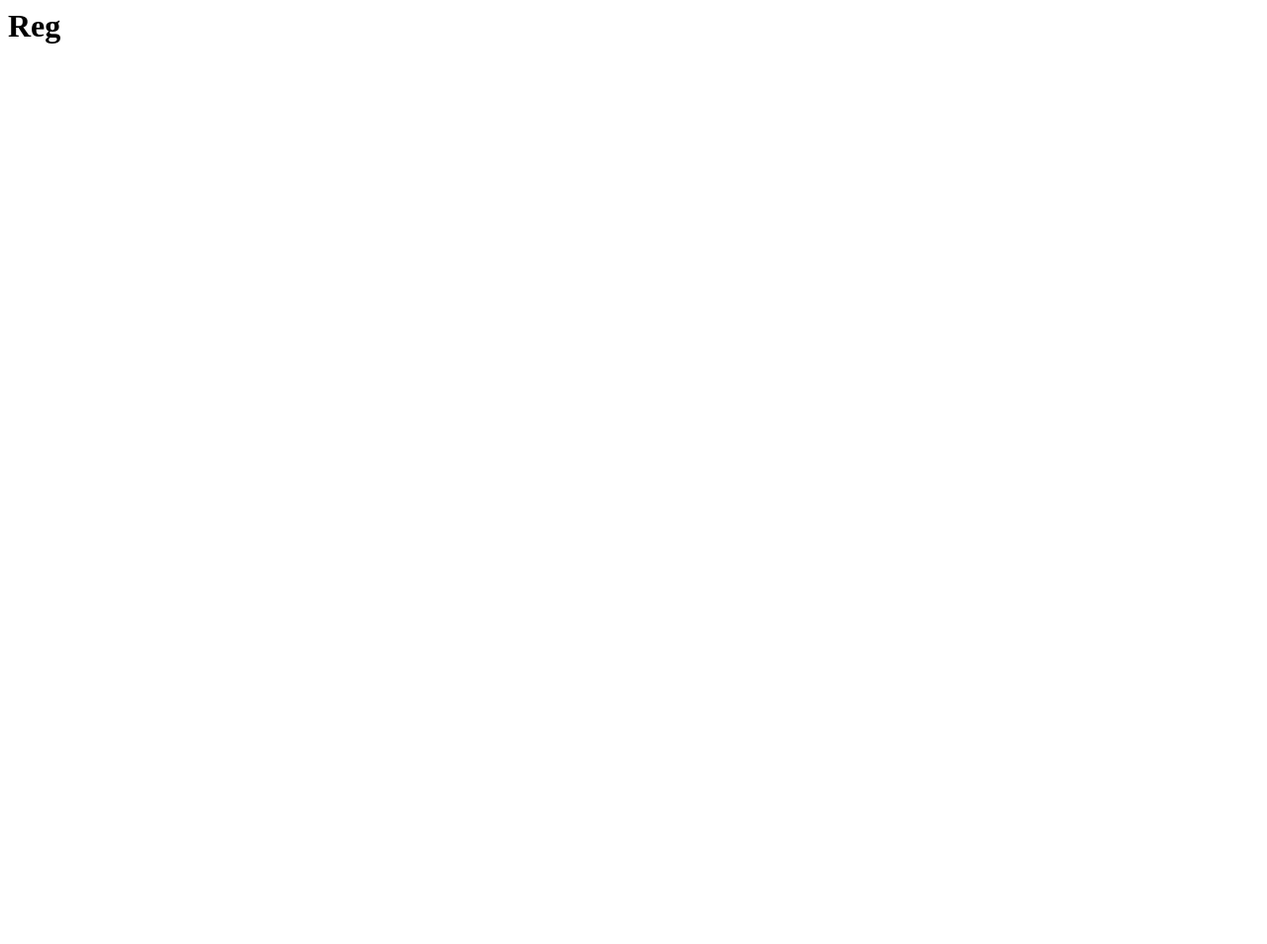
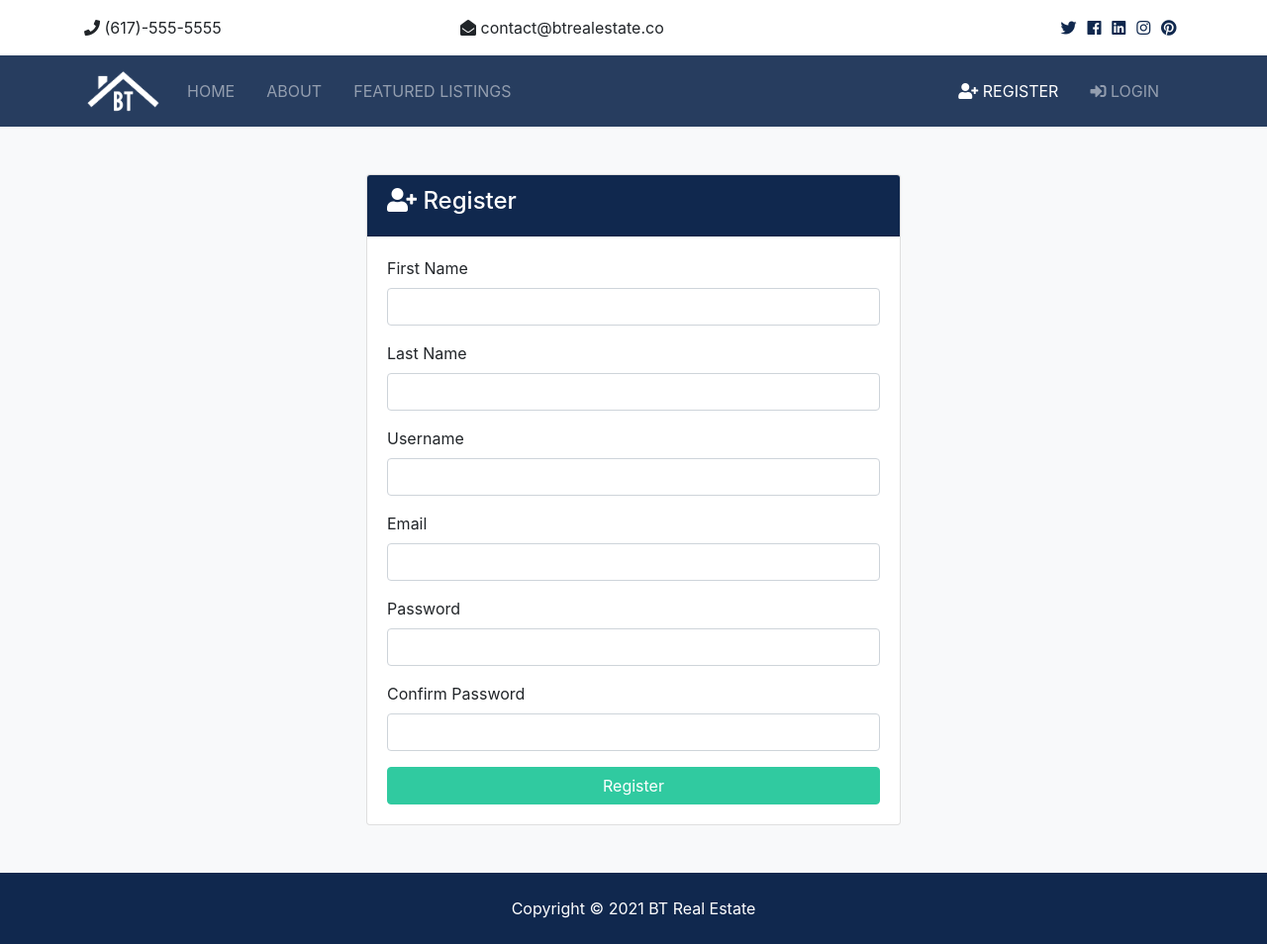
Before and after one commit to Avishka-Shamendra/real-estate-project, a Django app: page /accounts/register in a window 1280 px wide. Before the commit the page is almost empty. Shown: the whole page at 99% size. Before the commit the page ends 44 px from the top, so only its background shows below. Run offline with Django 3.2, Linux system fonts and the light colour scheme; some libraries are stand-ins or nearby versions.

Commit message:
added login and reg templates

```diff
--- a/templates/accounts/register.html
+++ b/templates/accounts/register.html
@@ -1 +1,48 @@
-<h1>Reg</h1>
+{% extends 'base.html' %}
+
+{% block content %}
+<section id="register" class="bg-light py-5">
+    <div class="container">
+      <div class="row">
+        <div class="col-md-6 mx-auto">
+          <div class="card">
+            <div class="card-header bg-primary text-white">
+              <h4>
+                <i class="fas fa-user-plus"></i> Register</h4>
+            </div>
+            <div class="card-body">
+                <form action="{% url 'register' %}" method="POST">
+                {% csrf_token %}
+                  <div class="form-group">
+                  <label for="first_name">First Name</label>
+                  <input type="text" name="first_name" class="form-control" required>
+                </div>
+                <div class="form-group">
+                  <label for="last_name">Last Name</label>
+                  <input type="text" name="last_name" class="form-control" required>
+                </div>
+                <div class="form-group">
+                  <label for="username">Username</label>
+                  <input type="text" name="username" class="form-control" required>
+                </div>
+                <div class="form-group">
+                  <label for="email">Email</label>
+                  <input type="email" name="email" class="form-control" required>
+                </div>
+                <div class="form-group">
+                  <label for="password2">Password</label>
+                  <input type="password" name="password" class="form-control" required>
+                </div>
+                <div class="form-group">
+                  <label for="password">Confirm Password</label>
+                  <input type="password" name="password2" class="form-control" required>
+                </div>
+                <input type="submit" value="Register" class="btn btn-secondary btn-block">
+              </form>
+            </div>
+          </div>
+        </div>
+      </div>
+    </div>
+  </section>
+{% endblock %}
```
Also changed, not shown: templates/accounts/login.html (+34 -1 lines).
